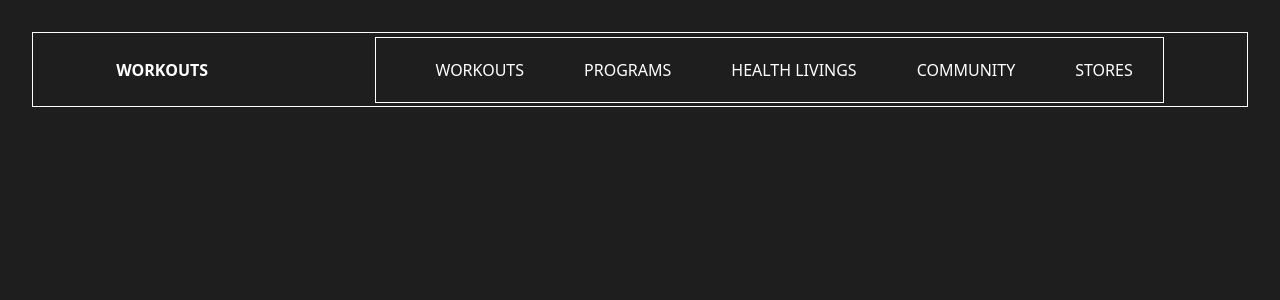
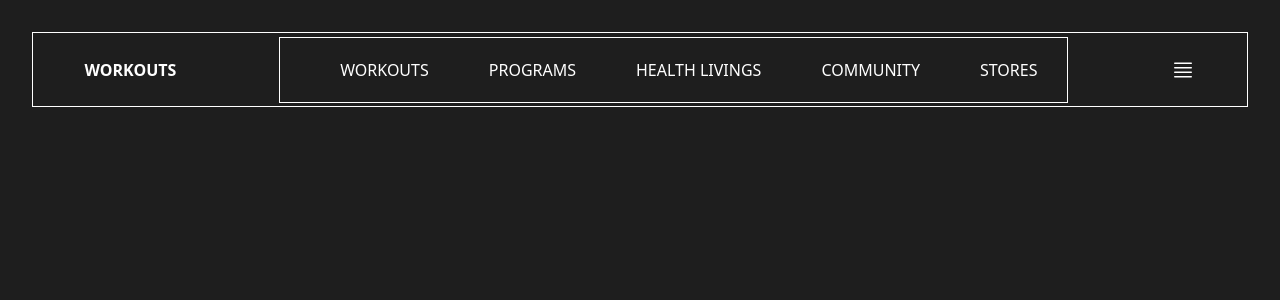
Before and after one commit to Shollytemmy/Work-Out-Landing-Page, a React (Vite) app: page / in a window 1280 px wide. Shown: the top 300 px of the page. Built offline with nearby package versions, Linux system fonts and the light colour scheme.

Commit message:
Landing Page: styling the Navbar

```diff
--- /dev/null
+++ b/src/Components/atoms/Bars.jsx
@@ -0,0 +1,22 @@
+import React from "react";
+
+function BarIcon() {
+  return (
+    <svg
+      xmlns="http://www.w3.org/2000/svg"
+      fill="none"
+      stroke="currentColor"
+      strokeWidth="1.5"
+      className="w-6 h-6"
+      viewBox="0 0 24 24"
+    >
+      <path
+        strokeLinecap="round"
+        strokeLinejoin="round"
+        d="M3.75 5.25h16.5m-16.5 4.5h16.5m-16.5 4.5h16.5m-16.5 4.5h16.5"
+      ></path>
+    </svg>
+  );
+}
+
+export default BarIcon;
--- /dev/null
+++ b/src/Components/atoms/Times.jsx
@@ -0,0 +1,22 @@
+import React from "react";
+
+function TimesIcon() {
+  return (
+    <svg
+      xmlns="http://www.w3.org/2000/svg"
+      fill="none"
+      stroke="currentColor"
+      strokeWidth="1.5"
+      className="w-6 h-6"
+      viewBox="0 0 24 24"
+    >
+      <path
+        strokeLinecap="round"
+        strokeLinejoin="round"
+        d="M6 18L18 6M6 6l12 12"
+      ></path>
+    </svg>
+  );
+}
+
+export default TimesIcon;
--- a/src/Components/atoms/index.jsx
+++ b/src/Components/atoms/index.jsx
@@ -1,7 +1,7 @@
 import React from 'react'
 import './Button.css'
-export const Button = () => {
+export const Button = ({children}) => {
   return (
-    <div>Button</div>
+    <div>{children}</div>
   )
 }
--- a/src/Components/organisms/Nav/Nav.jsx
+++ b/src/Components/organisms/Nav/Nav.jsx
@@ -1,8 +1,12 @@
-import React from 'react'
+import React, {useState} from 'react'
 import AnchorLink from 'react-anchor-link-smooth-scroll'
+import { Button } from '../../atoms'
+import BarIcon from '../../atoms/Bars'
+import TimesIcon from '../../atoms/Times'
 import './nav.css'
 
 export const Nav = () => {
+    const [mobileView, setMobileView] = useState(false)
   return (
     <nav className='navbar'>
         <h3 className='text-base font-bold uppercase'>WorkOuts</h3>
@@ -25,6 +29,11 @@ export const Nav = () => {
             </AnchorLink>
 
         </ul>
+
+        <Button>
+            {mobileView ? <TimesIcon /> : <BarIcon />}
+
+        </Button>
     </nav>
 
   )
```
